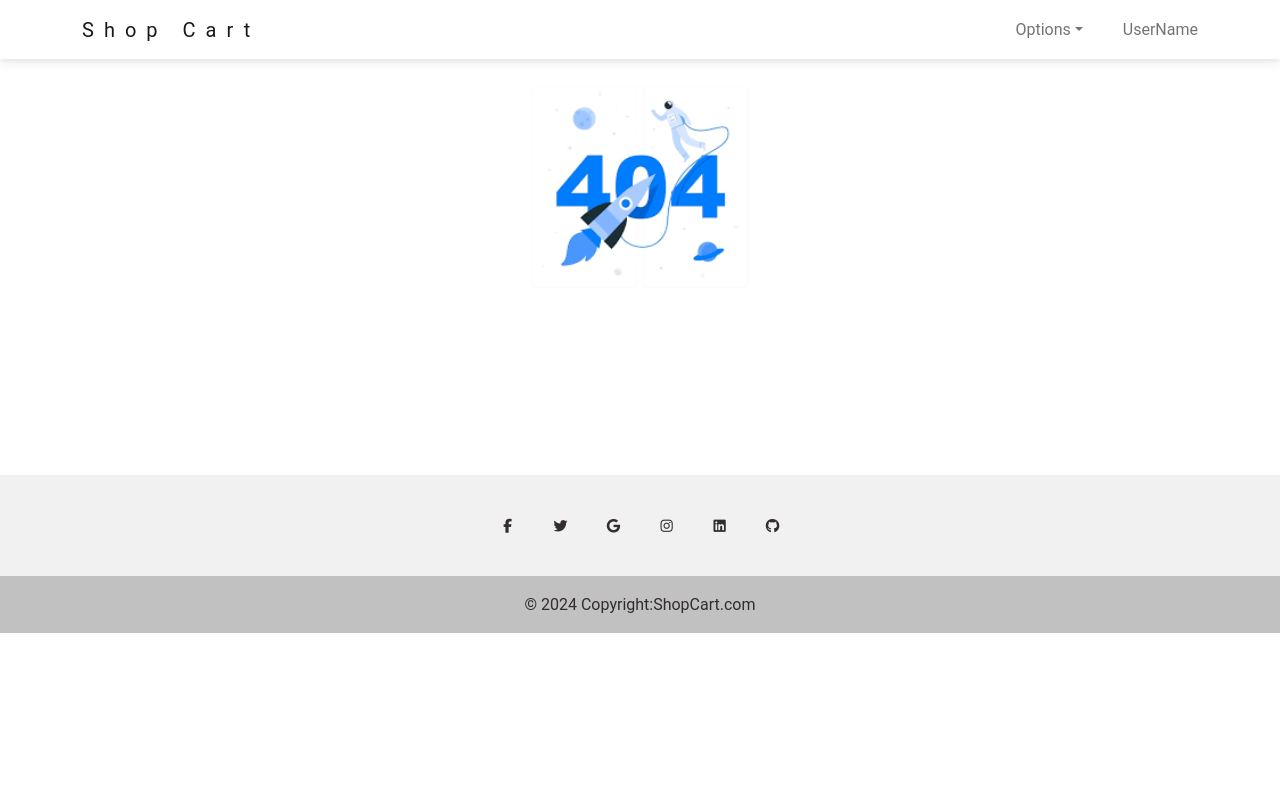
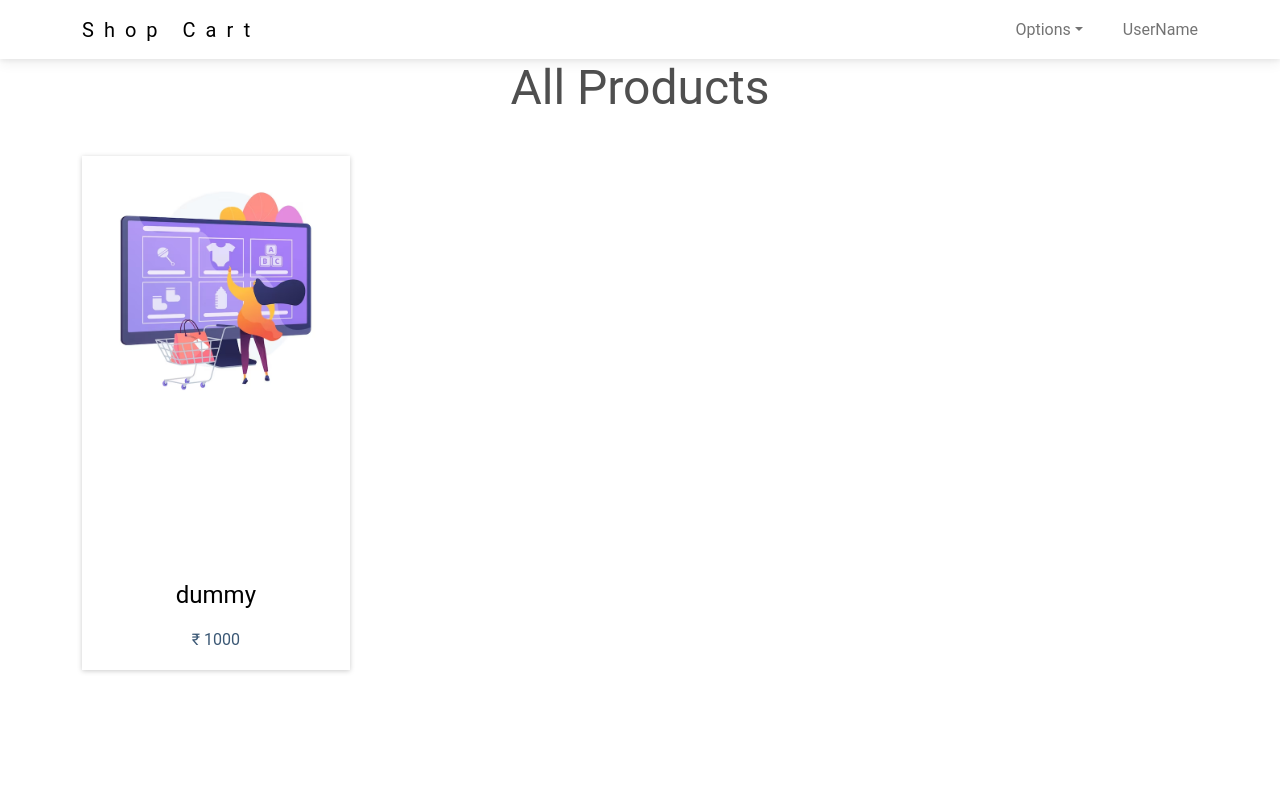
Before and after one commit to ROHANTHAKUR2004/E-commerce-React, a React (Vite) app: page /products in a window 1280 px wide. Shown: the top 800 px of the page. Built offline with nearby package versions, Linux system fonts and the light colour scheme.

Commit message:
added product box page

```diff
--- a/src/components/Navbar/Categoryitem/Categoryitem.jsx
+++ b/src/components/Navbar/Categoryitem/Categoryitem.jsx
@@ -1,8 +1,10 @@
+import { Link } from "react-router-dom";
+
 export default function Categoryitem({itemName}){
     return(
 
          <div className="category-item d-flex align-items-center justify-content-center">
-         <a href="productList.html">{itemName}</a>
+         <Link to="/products">{itemName}</Link>
      </div>
     )
 }
--- a/src/components/Navbar/Header.css
+++ b/src/components/Navbar/Header.css
@@ -1,3 +1,4 @@
-.title{
+.title a {
     letter-spacing:10px;
+    color: black;
 }
--- a/src/components/Navbar/Header.jsx
+++ b/src/components/Navbar/Header.jsx
@@ -1,5 +1,6 @@
 import './Header.css';
 import { useState } from 'react';
+import { Link } from 'react-router-dom';
 import {
   Collapse,
   Navbar,
@@ -21,7 +22,12 @@ function Header(props){
   return (
     <div>
       <Navbar {...props}>
-        <NavbarBrand className='title' href="/">Shop Cart</NavbarBrand>
+        <NavbarBrand className='title' >
+
+        <Link to="/">Shop Cart</Link>
+
+
+        </NavbarBrand>
         <NavbarToggler onClick={toggle} />
         <Collapse isOpen={isOpen} navbar>
           <Nav className="ms-auto" navbar>
--- /dev/null
+++ b/src/components/Navbar/Productbox/Productbox.css
@@ -0,0 +1,3 @@
+.product-img {
+    height: 400px;
+}
--- /dev/null
+++ b/src/components/Navbar/Productbox/Productbox.jsx
@@ -0,0 +1,17 @@
+import './Productbox.css'
+import { Link } from "react-router-dom";
+
+export default function Productbox({Productimg , name, price}){
+    return(
+        <Link to="/product/2"
+        href="productDetails.html"
+        className="product-item text-decoration-none d-inline-block">
+        <div className="product-img">
+            <img src={Productimg} alt="" />
+        </div>
+        <div className="product-name text-center">{name}</div>
+        <div className="product-price text-center">&#8377; {price}</div>
+    </Link>
+
+    )
+}
--- /dev/null
+++ b/src/pages/Productlist/Productlist.css
@@ -0,0 +1,47 @@
+.product-list-title {
+    font-size: 3rem;
+    margin: 40px 0;
+    font-weight: normal;
+}
+
+.product-list-box {
+    flex-basis: 80%;
+}
+
+.product-list-box .product-item {
+    width: 30%;
+    margin-right: 2%;
+    margin-bottom: 30px;
+    box-shadow: 0px 1px 5px var(--light-gray);
+    padding: 0.5rem;
+}
+
+.product-img {
+    height: 400px;
+}
+
+img {
+    max-width: 100%;
+    max-height: 100%;
+}
+
+.product-list-box .product-item .product-name {
+    font-size: 1.5rem;
+    color: black;
+    padding: 0.75rem 0;
+}
+
+.product-list-box .product-item .product-price {
+    color: var(--jean-blue);
+    padding-bottom: 10px;
+}
+
+
+.product-list-box .product-item:nth-child(3n) {
+    margin-right: 0;
+}
+
+.product-list-box .product-item:hover {
+    box-shadow: 0px 4px 10px var(--light-gray);
+    transition: box-shadow 0.15s linear 0s;
+}
--- /dev/null
+++ b/src/pages/Productlist/Productlist.jsx
@@ -0,0 +1,23 @@
+import './Productlist.css'
+import Productimg from '../../assets/product.avif'
+import Productbox from '../../components/Navbar/Productbox/Productbox';
+export default function Productlist(){
+return(
+     <div className='container'>
+        <div className='row'>
+            <h2 className="product-list-title text-center">All Products</h2>
+            <div className="product-list-wrapper d-flex flex-row">
+
+           {/* list of products */}
+            <div className="product-list-box" id="productList">
+
+                 <Productbox  Productimg={Productimg} name={"dummy"} price={1000}/>
+
+            </div>
+
+            </div>
+
+        </div>
+     </div>
+    );
+}
--- a/src/routes/MainRoutes.jsx
+++ b/src/routes/MainRoutes.jsx
@@ -1,6 +1,7 @@
 import { Route, Routes } from "react-router-dom"
 import Home from "../pages/home/Home"
 import Error from "../pages/home/error/Error"
+import Productlist from "../pages/Productlist/Productlist"
 
 export default function MainRoutes() {
 
@@ -9,6 +10,7 @@ export default function MainRoutes() {
         <Routes>
 
         <Route path="/" element={<Home/>}/>
+        <Route path="/products"  element={<Productlist/>}/>
         <Route path="*" element={<Error/>} />
         {/*  <Route/> */}
 
```
Also changed, not shown: src/assets/product.avif (added).
